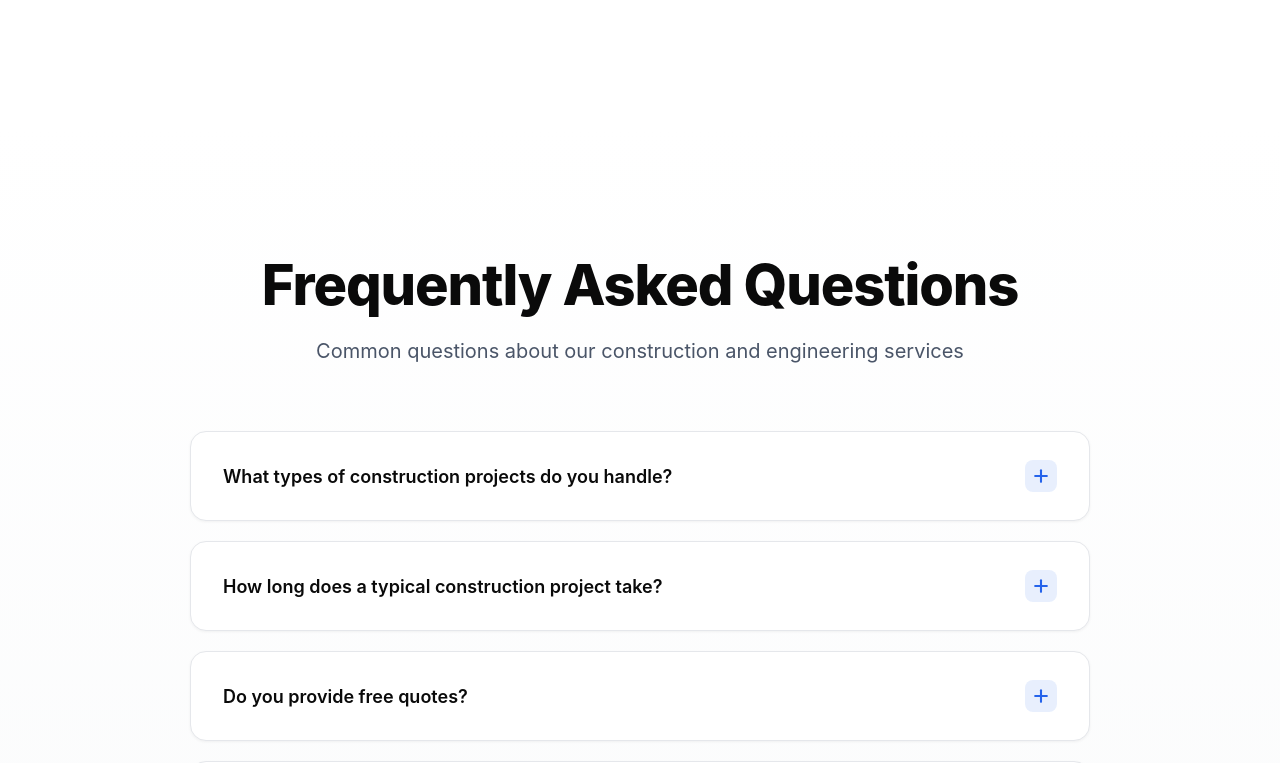
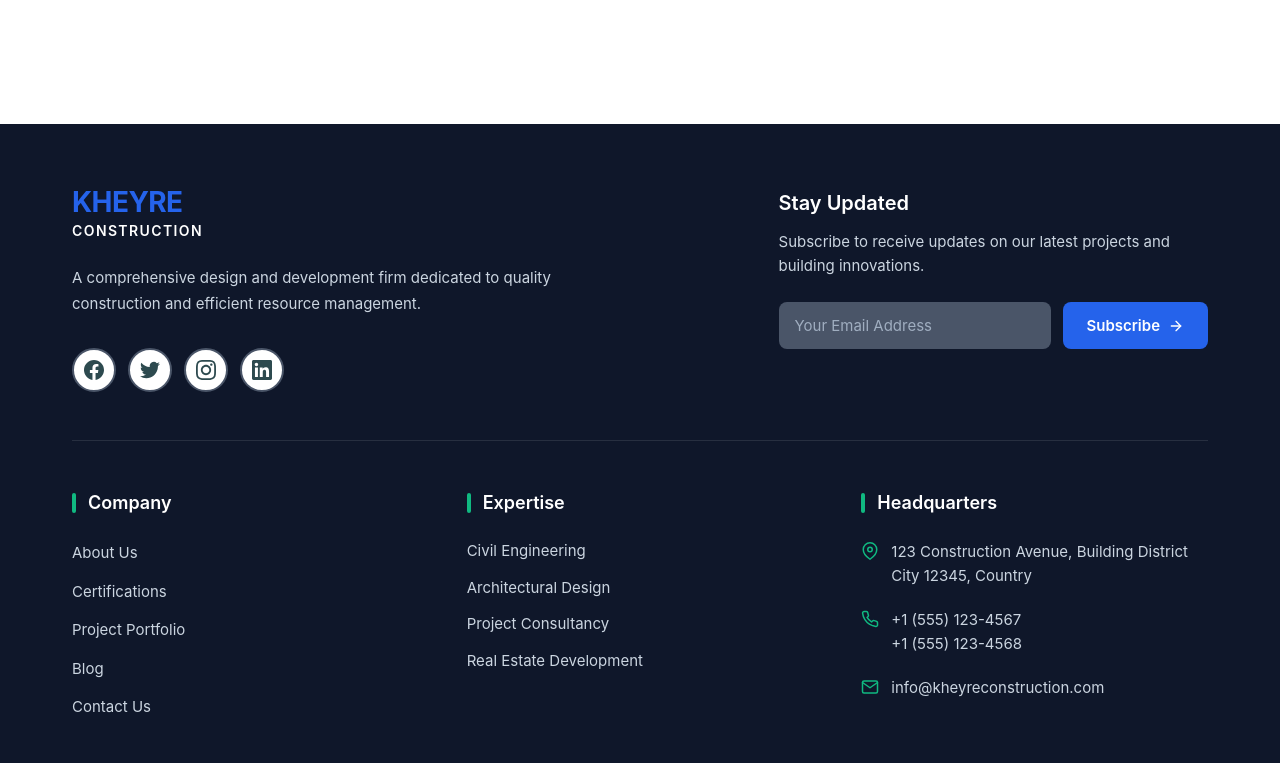
Before and after one commit to omarlibaax/kheyre-construction, a React (Vite) app: page / in a window 1280 px wide. Shown: the part 8520-9283 px from the top of the page. Built offline with nearby package versions, Linux system fonts and the light colour scheme; a web font is replaced by a local one.

Commit message:
Remove FAQ section from home page

```diff
--- a/src/pages/Home.tsx
+++ b/src/pages/Home.tsx
@@ -7,7 +7,6 @@ import Projects from '../components/Projects';
 import CTA from '../components/CTA';
 import Testimonials from '../components/Testimonials';
 import Certification from '../components/Certification';
-import FAQ from '../components/FAQ';
 import './Home.css';
 
 const Home = () => {
@@ -26,7 +25,6 @@ const Home = () => {
       <CTA />
       <Testimonials />
       <Certification />
-      <FAQ />
     </div>
   );
 };
```
